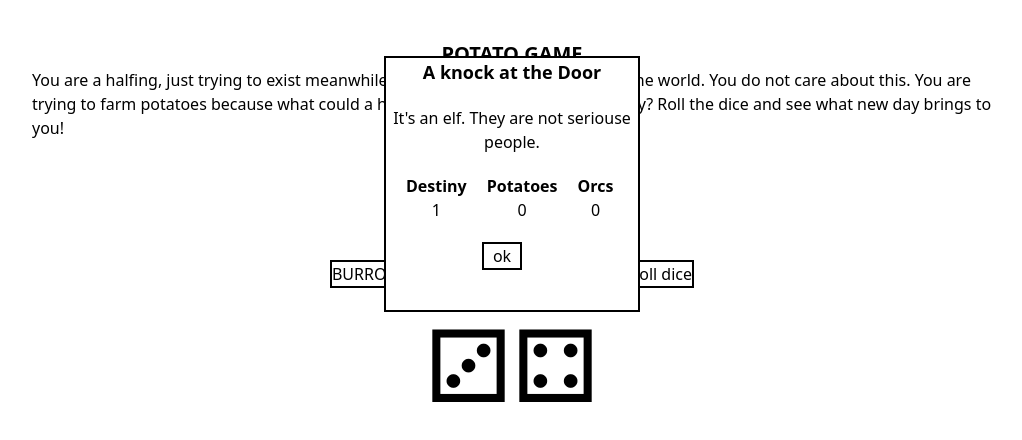
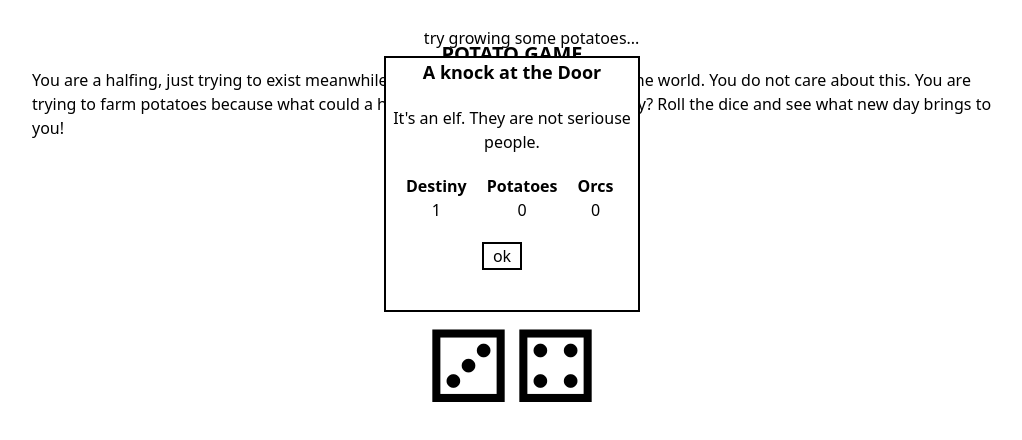
Before and after one commit to muddv/potato-game, a Next.js app: page / in a window 1280 px wide. Both pictures are taken after a click on the button "roll dice". Shown: the top 440 px of the page, without its empty margins (128-1150 px from the left). Built offline with nearby package versions, Linux system fonts and the light colour scheme.

Commit message:
burrow and dice roll tooltips

```diff
--- a/src/pages/index.tsx
+++ b/src/pages/index.tsx
@@ -136,6 +136,18 @@ const Home: NextPage = () => {
 
     let gameOverContainerClass = gameOver ? "flex flex-col h-screen w-screen items-center" : "hidden"
 
+    const [burrowTooltip, setBurrowTooltip] = useState(false)
+
+    function showBurrowTooltip() {
+        setBurrowTooltip(!burrowTooltip)
+    }
+
+    const [diceTooltip, setDiceTooltip] = useState(false)
+
+    function showDiceTooltip() {
+        setDiceTooltip(!diceTooltip)
+    }
+
     return (
         <>
             <div className={gameContainerClass}>
@@ -188,12 +200,13 @@ const Home: NextPage = () => {
 
                 <div>
                     <div className="flex flex-row gap-10 mt-10">
-                        <button onClick={() => { burrow(); potChange(); orcChange(); }} className="border-2 border-black hover:bg-slate-400">
-                            BURROW: trade {danger} potato for -1 orc
-                        </button>
-                        <button onClick={handleDiceRoll} className="border-2 border-black hover:bg-slate-400">
+                        <button onMouseOver={showBurrowTooltip} onMouseOut={showBurrowTooltip} onClick={() => { burrow(); potChange(); orcChange(); }} className="border-2 border-black hover:bg-slate-400">
+                        BURROW</button>
+                        <div className={burrowTooltip ? "absolute bottom-[730px]" : "hidden"}>trade {danger} potato for -1 orc</div>
+                        <button onMouseOver={showDiceTooltip} onMouseOut={showDiceTooltip} onClick={handleDiceRoll} className="border-2 border-black hover:bg-slate-400">
                             roll dice
                         </button>
+                        <div className={diceTooltip ? "absolute bottom-[750px]" : "hidden"}>try growing some potatoes...</div>
                     </div>
                 </div>
                 <div className="flex flex-row">
```
